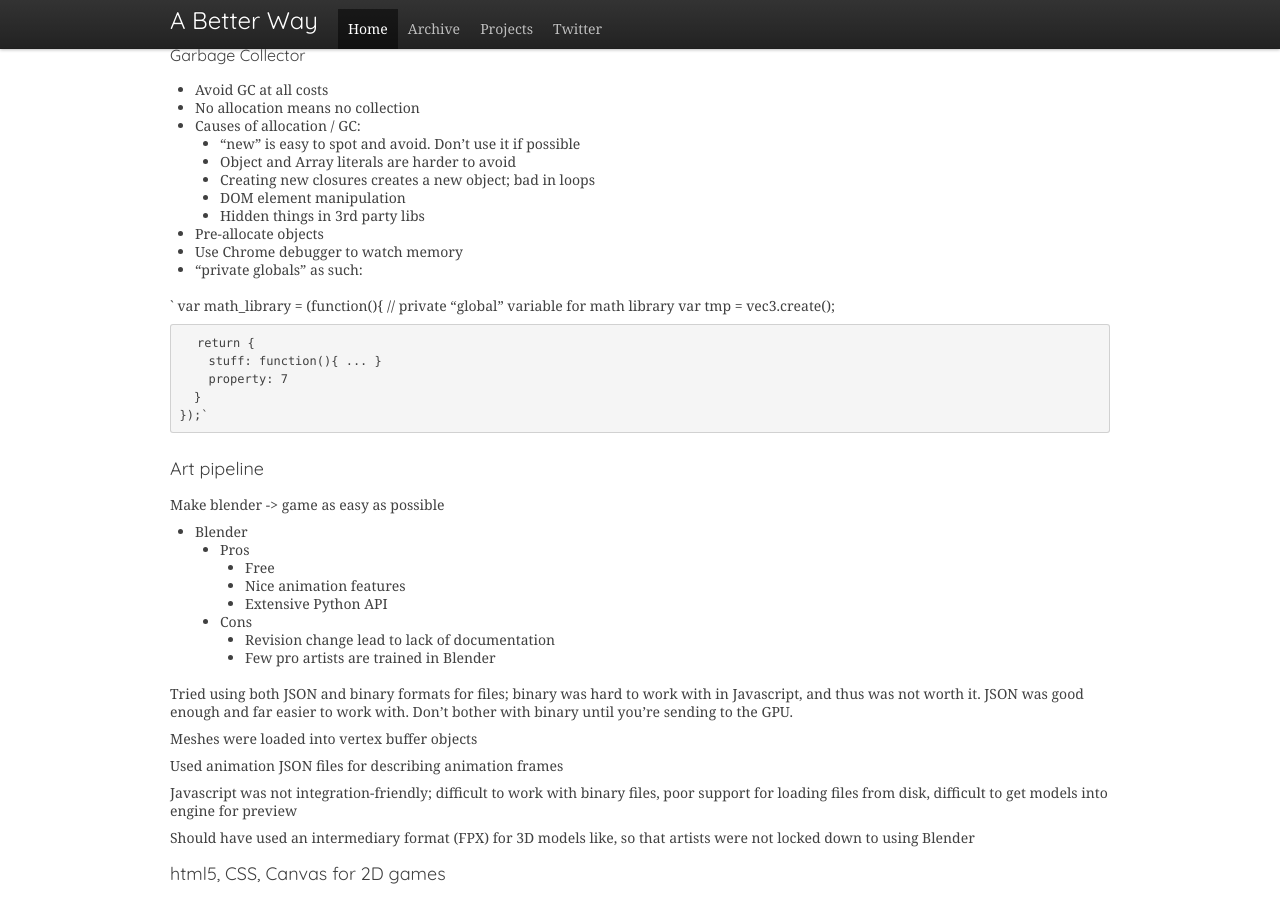
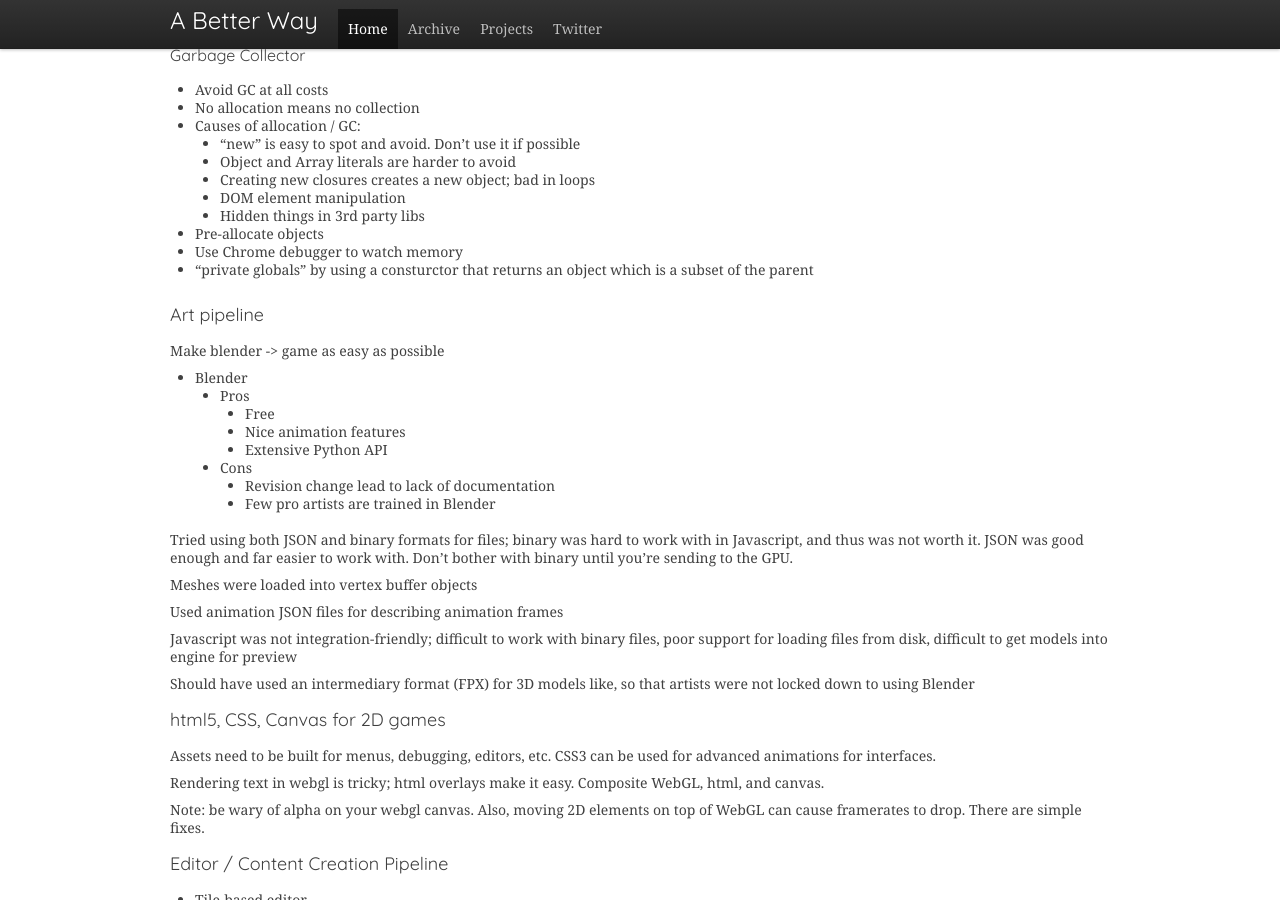
Before and after one commit to ajacksified/ajacksified.github.com, a Jekyll site: the page built from _posts/2011-11-01-new-game-conf-liveblog.markdown, in a window 1280 px wide and 900 px high, scrolled down 8179 px. Built offline with Jekyll 4.4.1, drawn with Linux system fonts in a browser that asks for light colours; nearby versions of some CDN libraries; some web fonts are replaced; Markdown is read by kramdown in place of the engine named in the settings; comment, search, counter and statistics services are not loaded.

Commit message:
Session 4

```diff
--- a/_posts/2011-11-01-new-game-conf-liveblog.markdown
+++ b/_posts/2011-11-01-new-game-conf-liveblog.markdown
@@ -555,19 +555,8 @@ accellerated. SONAR was 2D, wanted to move to 3D
     * Hidden things in 3rd party libs
 * Pre-allocate objects
 * Use Chrome debugger to watch memory
-* "private globals" as such:
-
-
-`    var math_library = (function(){
-      // private "global" variable for math library
-      var tmp = vec3.create();
-
-      return {
-        stuff: function(){ ... }
-        property: 7
-      }
-    });`
-
+* "private globals" by using a consturctor that returns an object which is a
+  subset of the parent
 
 ### Art pipeline
 
```
